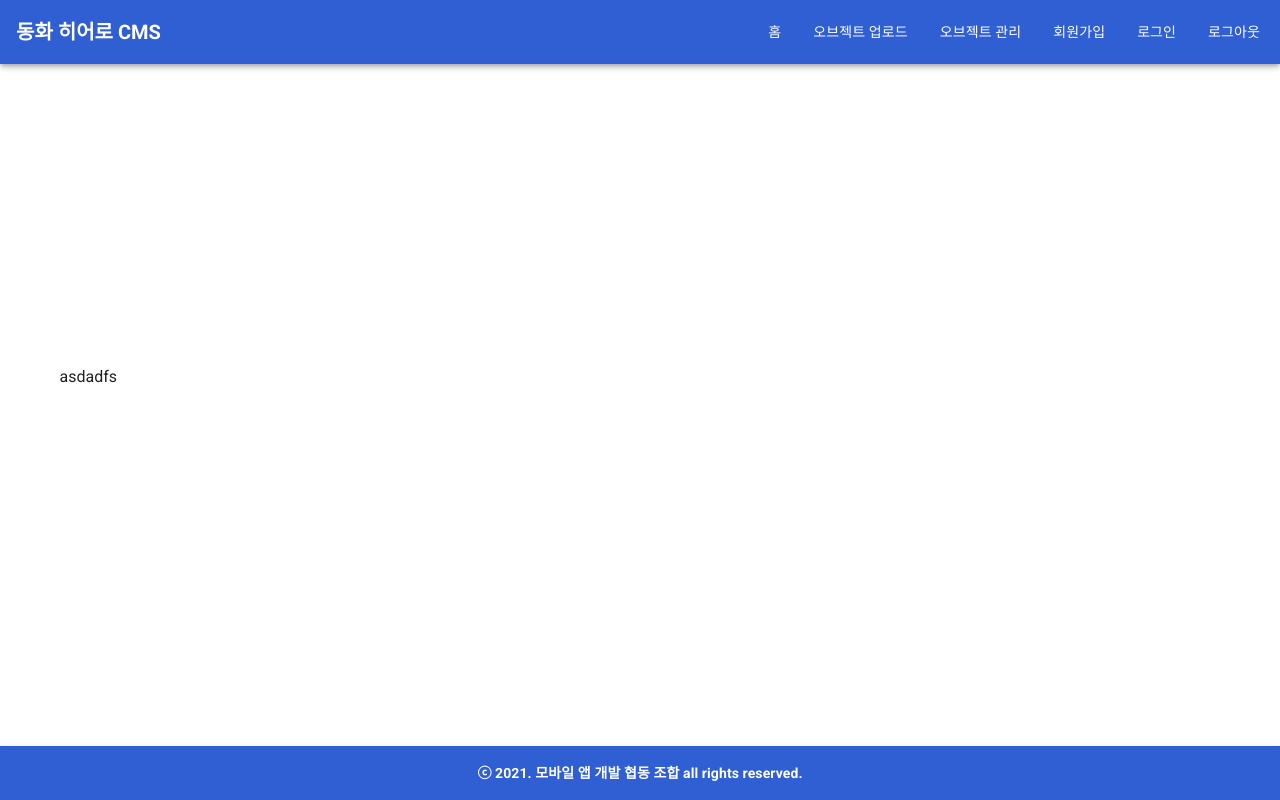
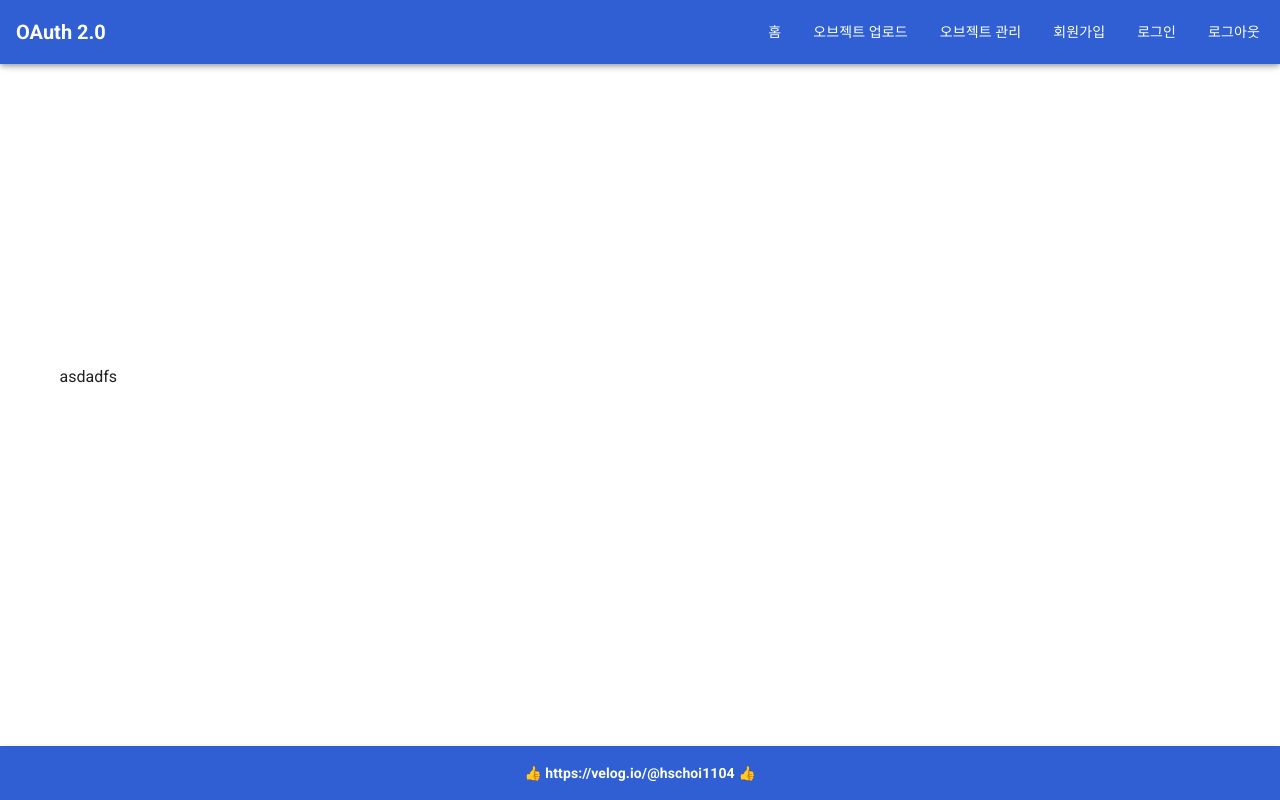
Before and after one commit to hschoi1104/CMS, a Vue app in the folder frontend/: page / in a window 1280 px wide. Built offline with nearby package versions, Linux system fonts and the light colour scheme; no server answers.

Commit message:
Update Header, Footer

```diff
--- a/frontend/src/components/Footer.vue
+++ b/frontend/src/components/Footer.vue
@@ -3,9 +3,7 @@
 		<v-footer class="absolute" :padless="true">
 			<v-card flat tile width="100%" color="#2F5FD2" class="text-center">
 				<v-card-text class="white--text">
-					<strong
-						>ⓒ 2021. 모바일 앱 개발 협동 조합 all rights reserved.
-					</strong>
+					<strong> 👍 https://velog.io/@hschoi1104 👍</strong>
 				</v-card-text>
 			</v-card>
 		</v-footer>
--- a/frontend/src/components/Header.vue
+++ b/frontend/src/components/Header.vue
@@ -2,7 +2,7 @@
 	<div>
 		<v-container>
 			<v-app-bar absolute color="#2F5FD2" class="white--text">
-				<v-toolbar-title> <strong>동화 히어로 CMS</strong></v-toolbar-title>
+				<v-toolbar-title> <strong>OAuth 2.0</strong></v-toolbar-title>
 
 				<v-spacer></v-spacer>
 
```
